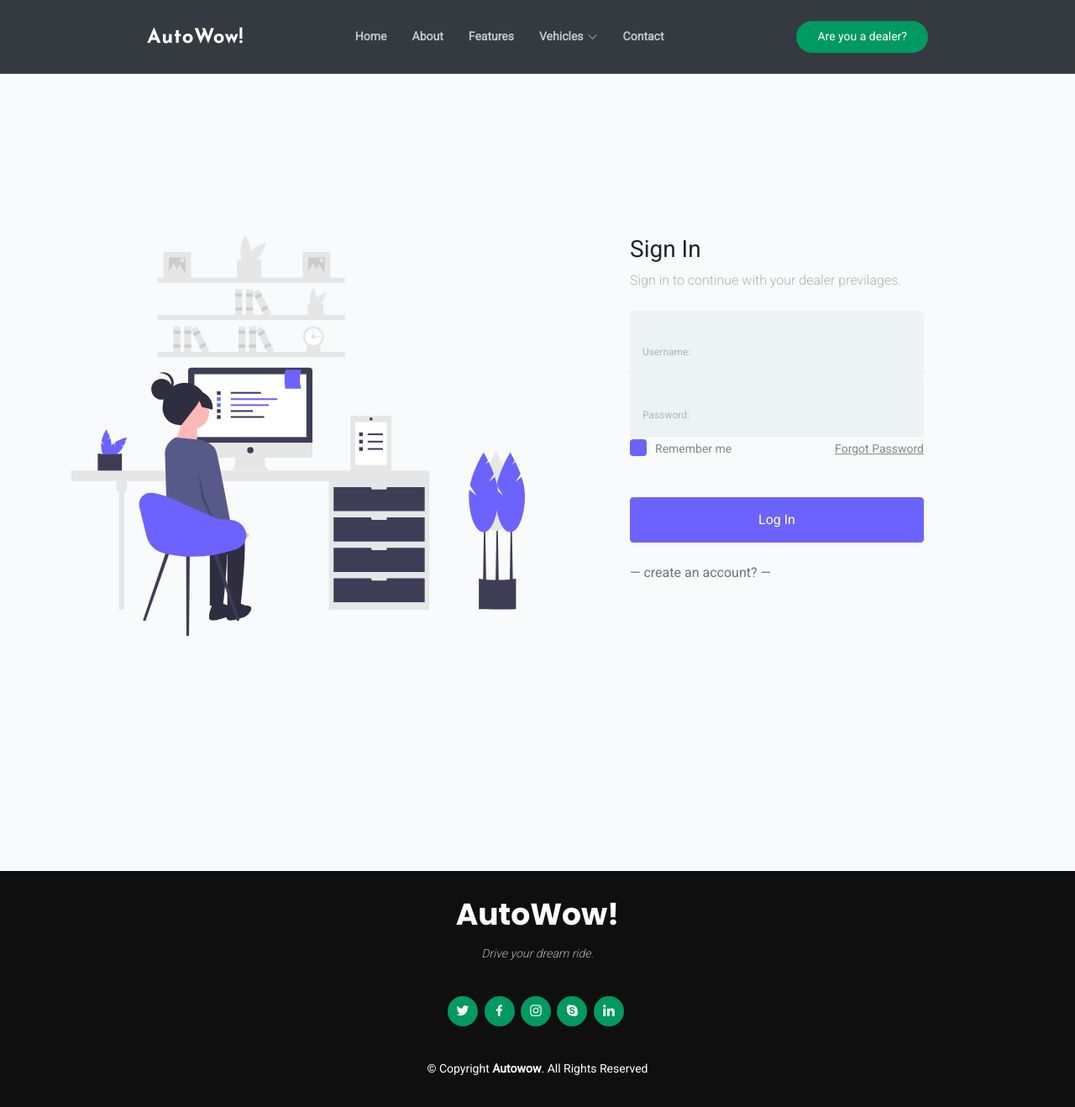
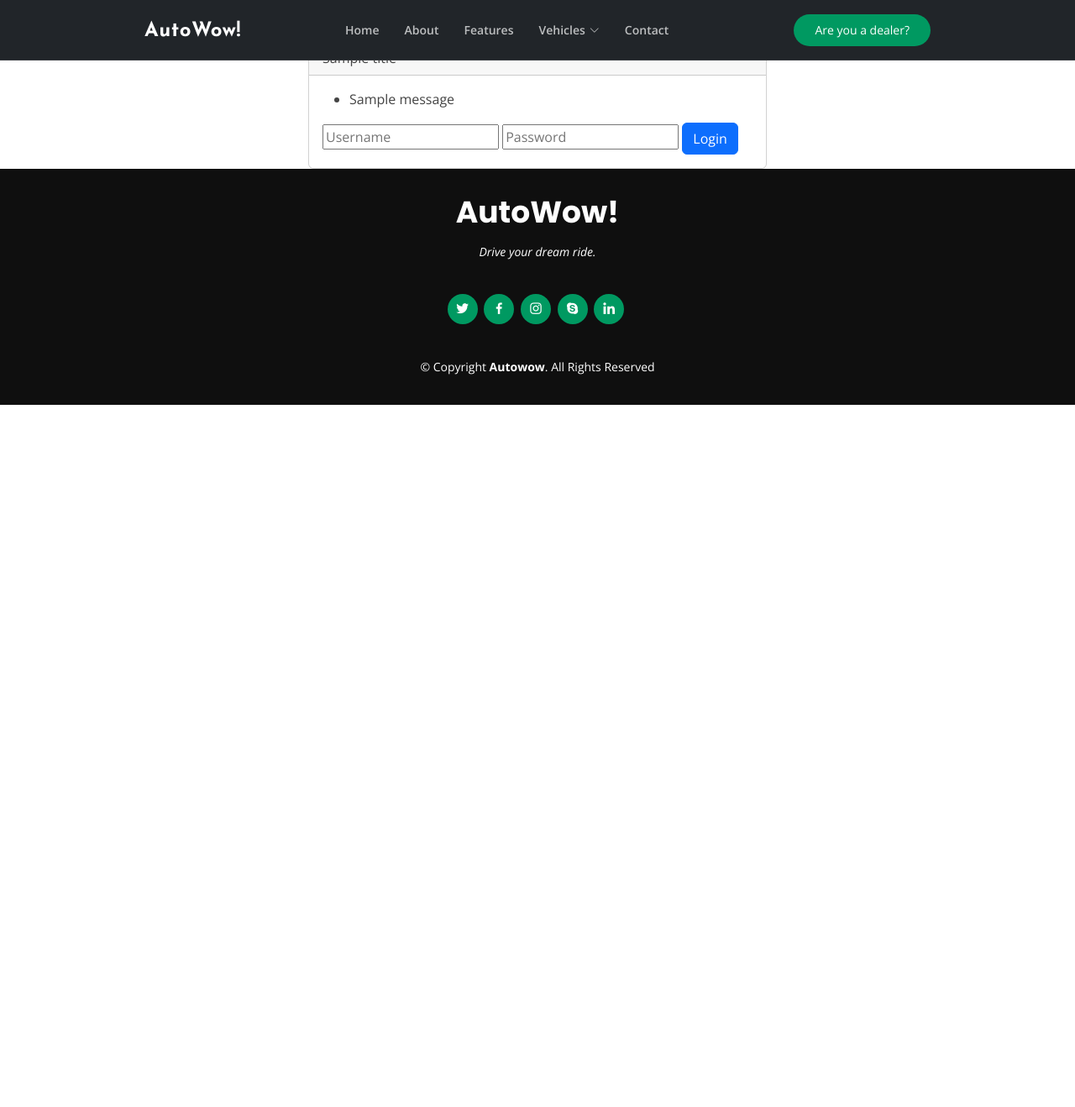
Before and after one commit to dhyanjoshy/AUTOWOW, a Django app: template templates/user/login_page.html in a window 1280 px wide. Shown: the whole page at 84% size. After the commit the page ends 482 px from the top, so only its background shows below. Run offline with Django 4.2, Linux system fonts and the light colour scheme; tables that the repository leaves empty hold one stand-in row (values such as "Sample post"); the template is opened without the code that fills it: values that come from a table or form of the project are taken from there, most other values are stand-ins (such as "Sample title", 1, 10 or a date in 2020); one stand-in notice (Sample message) is shown; some libraries are stand-ins or nearby versions; some web fonts are replaced.

Commit message:
Login set

```diff
--- a/templates/user/login_page.html
+++ b/templates/user/login_page.html
@@ -1,82 +1,29 @@
 {% extends 'store/base.html' %}
 {% load static %}
-{% block title %}
-AutoWow: Products
-{% endblock %}
-
 
 {% block content %}
-<head>
-    <link href="https://fonts.googleapis.com/css?family=Roboto:300,400&display=swap" rel="stylesheet">
-
-    <link rel="stylesheet" href="{% static 'user/log_assets/fonts/icomoon/style.css' %}">
-
-    <link rel="stylesheet" href="{% static 'user/log_assets/css/owl.carousel.min.css' %}">
-
-    <!-- Bootstrap CSS -->
-    <link rel="stylesheet" href="{% static 'user/log_assets/css/bootstrap.min.css' %}">
-
-    <!-- Style -->
-    <link rel="stylesheet" href="{% static 'user/log_assets/css/style.css' %}">
-
-</head>
-<body>
-    <br><br><br><br><br><br><br>
-    <div class="content">
-        <div class="container">
-          <div class="row">
+<div class="container mt-5">
+  <div class="row justify-content-center">
     <div class="col-md-6">
-              <img src="{% static 'user/log_assets/images/undraw_remotely_2j6y.svg' %}" alt="Image" class="img-fluid">
-            </div>
-            <div class="col-md-6 contents">
-              <div class="row justify-content-center">
-                <div class="col-md-8">
-                  <div class="mb-4">
-                  <h3>Sign In</h3>
-                  <p class="mb-4">Sign in to continue with your dealer previlages.</p>
-                </div>
+      <div class="card">
+        <div class="card-header">{{ title }}</div>
+        <div class="card-body">
           <form method="post">
+            {% if messages %}
+              <ul class="messages">
+                  {% for message in messages %}
+                  <li {% if message.tags %} class="{{ message.tags }}"{% endif %}>{{ message }}</li>
+                  {% endfor %}
+              </ul>
+              {% endif %}
             {% csrf_token %}
-
-                    {% for field in forms %}
-                  <div class="form-group first">
-                    <label for="username">{{ field.label_tag }}</label>
-                    {{field}}
-
-                  </div>
-                  {% endfor %}
-
-
-                  <div class="d-flex mb-5 align-items-center">
-                    <label class="control control--checkbox mb-0"><span class="caption">Remember me</span>
-                      <input type="checkbox" checked="checked"/>
-                      <div class="control__indicator"></div>
-                    </label>
-                    <span class="ml-auto"><a href="#" class="forgot-pass">Forgot Password</a></span>
-                  </div>
-
-                  <input type="submit" value="Log In" class="btn btn-block btn-primary">
-
-                  <span class="d-block text-left my-4 text-muted">&mdash; create an account? &mdash;</span>
-
+                <input type ="text" placeholder="Username" name="username">
+                <input type ="password" placeholder="Password" name="password">
+                <button type="submit" class="btn btn-primary">Login</button>
           </form>
         </div>
       </div>
-
-            </div>
-
     </div>
   </div>
 </div>
-      <br><br><br><br><br><br><br>
-
-
-    <script src="{% static 'user/log_assets/js/jquery-3.3.1.min.js' %}"></script>
-    <script src="{% static 'user/log_assets/js/popper.min.js' %}"></script>
-    <script src="{% static 'user/log_assets/js/bootstrap.min.js' %}"></script>
-    <script src="{% static 'user/log_assets/js/main.js' %}"></script>
-
-</body>
-
-
 {% endblock %}
--- a/user/forms.py
+++ b/user/forms.py
@@ -1,13 +1,14 @@
 from django import forms
 from .models import *
 from django.contrib.auth.models import User
-from django.contrib.auth.forms import UserCreationForm
+from django.contrib.auth.forms import UserCreationForm,AuthenticationForm
 
 
 class SignUpForm(UserCreationForm):
-    email = forms.EmailField(max_length=254, required=True, help_text='Required. Enter a valid email address.')
+
     first_name = forms.CharField(max_length=30, required=True, help_text='Required.')
     last_name = forms.CharField(max_length=30, required=True, help_text='Required.')
+    email = forms.EmailField(max_length=254, required=True, help_text='Required. Enter a valid email address.')
 
     class Meta:
         model = User
@@ -21,13 +22,3 @@ class SignUpForm(UserCreationForm):
             'password1':forms.PasswordInput(attrs={'class':'form-control','id':'password1','name':'password1'}),
             'password2':forms.PasswordInput(attrs={'class':'form-control','id':'password2','name':'password2'}),
         }
-
-class Dealerform(forms.ModelForm):
-    class Meta:
-        model = User
-        fields = ('username','password')
-
-        widgets = {
-            'username':forms.TextInput(attrs={'class':'form-control','id':'username','name':'username'}),
-            'password':forms.PasswordInput(attrs={'class':'form-control','id':'password','name':'password'}),
-        }
```
Also changed, not shown: templates/user/signup_page.html (+19 -67 lines), user/views.py (+14 -10 lines), db.sqlite3. Lines whose indentation alone changed are shown as unchanged.
